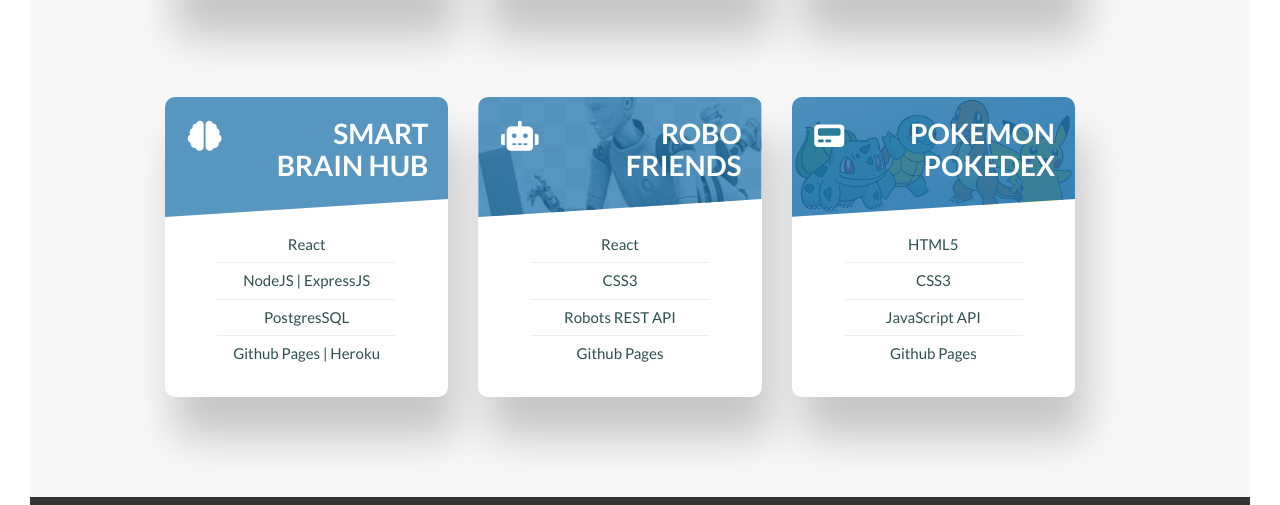
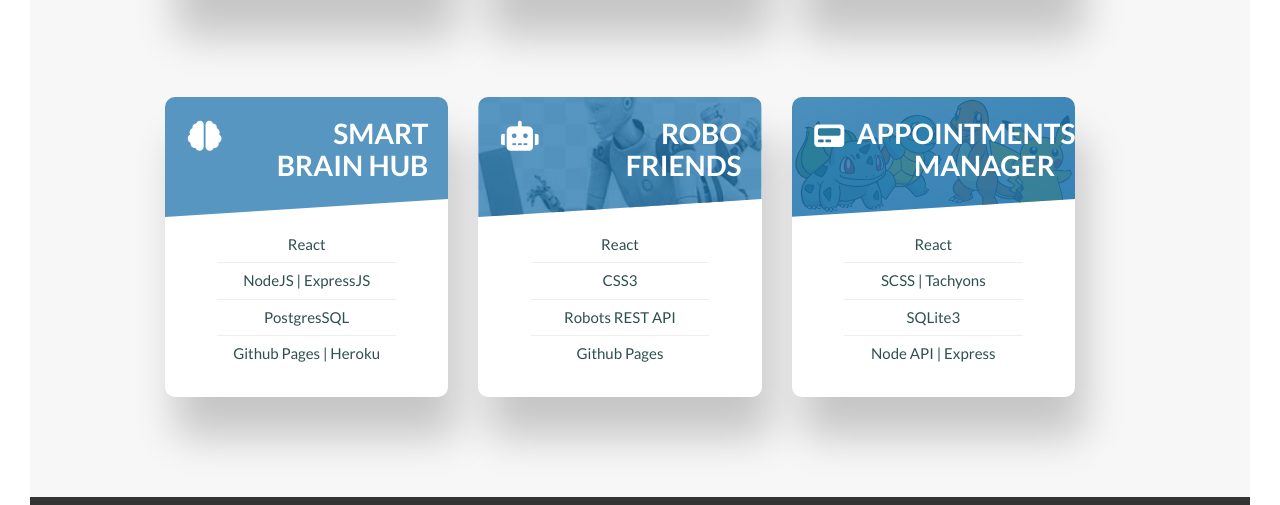
Before and after one commit to mvmories/myPortfolio, a website: page build/index.html in a window 1280 px wide. Shown: the part 2558-3063 px from the top of the page. Drawn offline with nearby package versions, Linux system fonts and the light colour scheme.

Commit message:
Adding the fullstack appointments-manager project

```diff
--- a/build/index.html
+++ b/build/index.html
@@ -40,7 +40,7 @@
           >See Projects</a
         >
         <a
-          href="https://drive.google.com/file/d/1gQaAEoigcML_c1cxRU4gpHD6sGgDoib8/view?usp=sharing"
+          href="https://drive.google.com/file/d/1Zw0xOvUFonxlMJAU2UBL4I2_EMlPyk8u/view?usp=sharing"
           target="_blank"
           class="btn btn--white btn--animated smooth-goto"
           >See Resume</a
@@ -461,7 +461,7 @@
             </div>
           </div>
 
-          <!-- Project 6 - Pokedex -->
+          <!-- Project 6 - Appointments Manager -->
           <div class="col-1-of-3">
             <div class="card">
               <!-- card-front -->
@@ -469,14 +469,16 @@
                 <div class="card__picture card__picture--3">&nbsp;</div>
                 <i class="fas fa-pager card__svg-icon"></i>
                 <h4 class="card__heading">
-                  <span class="card__heading-span--1">POKEMON POKEDEX</span>
+                  <span class="card__heading-span--1"
+                    >APPOINTMENTS MANAGER</span
+                  >
                 </h4>
                 <div class="card__details">
                   <ul>
-                    <li>HTML5</li>
-                    <li>CSS3</li>
-                    <li>JavaScript API</li>
-                    <li>Github Pages</li>
+                    <li>React</li>
+                    <li>SCSS | Tachyons</li>
+                    <li>SQLite3</li>
+                    <li>Node API | Express</li>
                   </ul>
                 </div>
               </div>
@@ -485,14 +487,15 @@
                 <div class="card__cta">
                   <div class="card__box">
                     <div class="card__description">
-                      Javascript app that fetches and displays 3 generations of
-                      368 Pokemon like a true Pokedex
+                      Fullstack app with CRUD functionality for staff, clients
+                      and appointments - later displayed as events in a dynamic
+                      calendar.
                     </div>
                     <a
                       target="_blank"
-                      href="https://mvmories.github.io/pokedex/"
+                      href="https://github.com/mvmories/appointments-manager"
                       class="btn btn--gradient btn--github"
-                      >Demo</a
+                      >Code</a
                     >
                   </div>
                 </div>
```
Also changed, not shown: build/style.css (+13 -13 lines).
